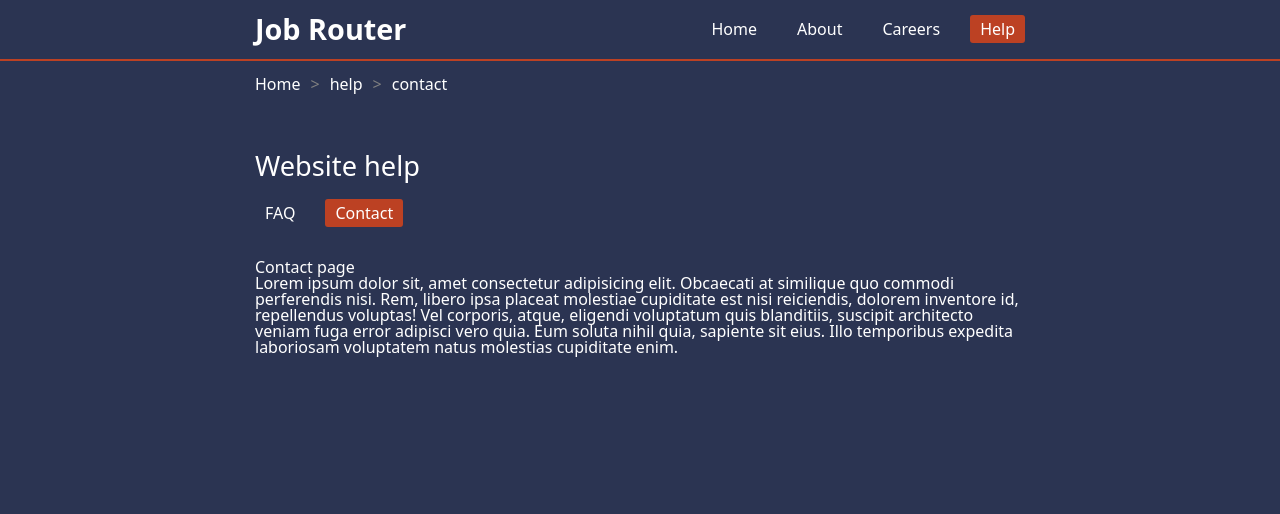
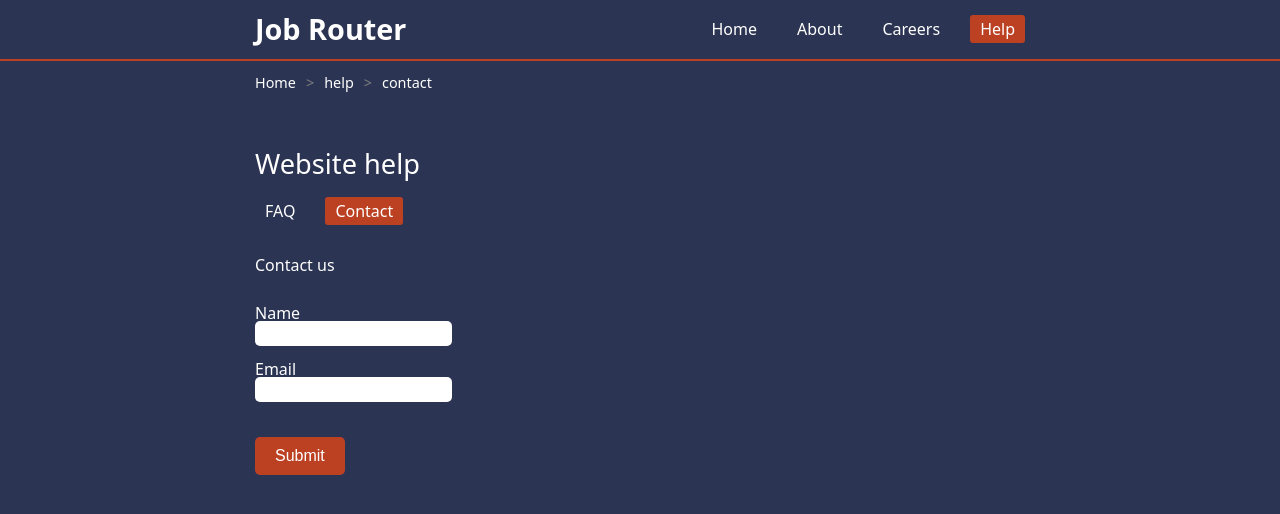
Before and after one commit to netrolite/react-router-v6, a React (Vite) app: page /help/contact in a window 1280 px wide. Shown: the top 514 px of the page. Built offline with nearby package versions, Linux system fonts and the light colour scheme.

Commit message:
fix breadcrumbs & add form to /help/contact

```diff
--- a/src/components/Breadcrumbs.tsx
+++ b/src/components/Breadcrumbs.tsx
@@ -1,4 +1,3 @@
-import { useEffect } from "react";
 import { useLocation, Link } from "react-router-dom"
 
 export default function Breadcrumbs() {
@@ -7,25 +6,29 @@ export default function Breadcrumbs() {
 
   return (
     <div className="breadcrumbs-container">
-      <ul className="breadcrumbs">{breadcrumbsNodes}</ul>
+      <ul className="breadcrumbs">
+        <li className="breadcrumb">
+          <Link to="/">Home</Link>
+        </li>
+        {breadcrumbsNodes}
+      </ul>
     </div>
   )
 }
 
 function getBreadcrumbs(location: ReturnType<typeof useLocation>) {
-  const { pathname } = location;
-  const splitPath = pathname.split("/");
-  // if pathname is root, the splitPath is ["", ""]. So we remove the last emtpy string
-  if (pathname === "/") splitPath.pop();
+  const { pathname: url } = location;
+  const splitUrl = url
+    .split("/")
+    .filter(pathPart => pathPart !== "");
 
   let currentLink = "";
-  return splitPath.map((pathPart, i) => {
-    currentLink += `/${pathPart}`;
-
+  return splitUrl.map((pathPart, i) => {
+    currentLink += `/${pathPart}`
     return (
       <li className="breadcrumb" key={i}>
         <Link to={currentLink}>
-          {pathPart === "" ? "Home" : pathPart}
+          {pathPart}
         </Link>
       </li>
     )
--- a/src/pages/help/Contact.tsx
+++ b/src/pages/help/Contact.tsx
@@ -1,8 +1,24 @@
+import { Form } from "react-router-dom";
+
 export default function Contact() {
   return (
     <>
-      <h3>Contact page</h3>
-      <p>Lorem ipsum dolor sit, amet consectetur adipisicing elit. Obcaecati at similique quo commodi perferendis nisi. Rem, libero ipsa placeat molestiae cupiditate est nisi reiciendis, dolorem inventore id, repellendus voluptas! Vel corporis, atque, eligendi voluptatum quis blanditiis, suscipit architecto veniam fuga error adipisci vero quia. Eum soluta nihil quia, sapiente sit eius. Illo temporibus expedita laboriosam voluptatem natus molestias cupiditate enim.</p>
+      <h3 className="mb-5">Contact us</h3>
+      {/* action will fire on submit. React router dom will try to find the action function inside "createRoutesFromElements" at the url specified in action */}
+      <Form method="post" action="/help/contact">
+        <label htmlFor="name" className="form-label">Name</label>
+        <input className="form-input" type="text" name="name" id="name" />
+
+        <label htmlFor="email" className="form-label">Email</label>
+        <input className="form-input" type="email" name="email" id="email" />
+
+        <button type="submit">Submit</button>
+      </Form>
     </>
   )
 }
+
+export async function ContactAction({ request }: { request: Request }) {
+  const data = await request.formData();
+  console.log(data);
+}
--- a/src/styles/index.css
+++ b/src/styles/index.css
@@ -113,6 +113,7 @@ a {
 .breadcrumbs {
   display: flex;
   gap: 10px;
+  font-size: 0.9rem;
 }
 
 .breadcrumb::after {
@@ -179,3 +180,11 @@ a:hover .career .title {
   color: rgb(143, 143, 143);
   margin-right: 5px;
 }
+
+.form-input {
+  margin-bottom: 15px;
+  display: block;
+  padding: 5px 10px;
+  border-radius: 5px;
+  border: none;
+}
```
